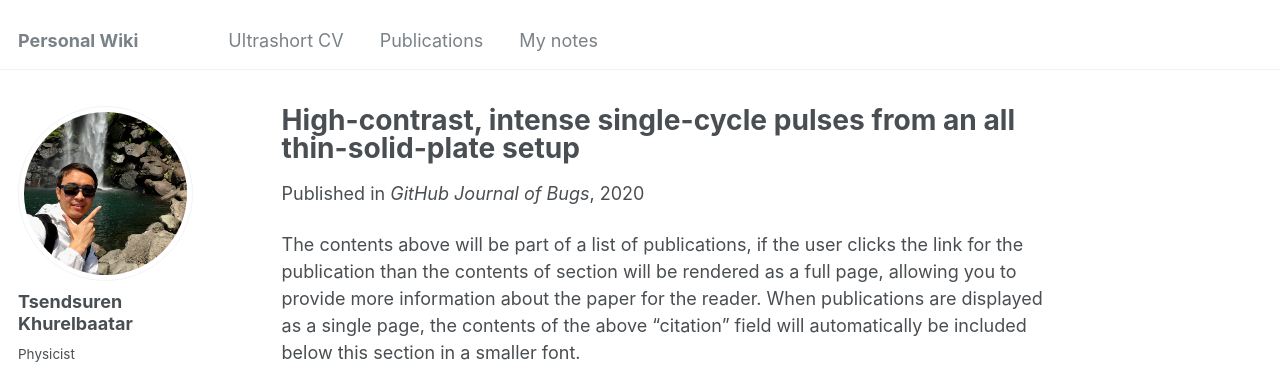
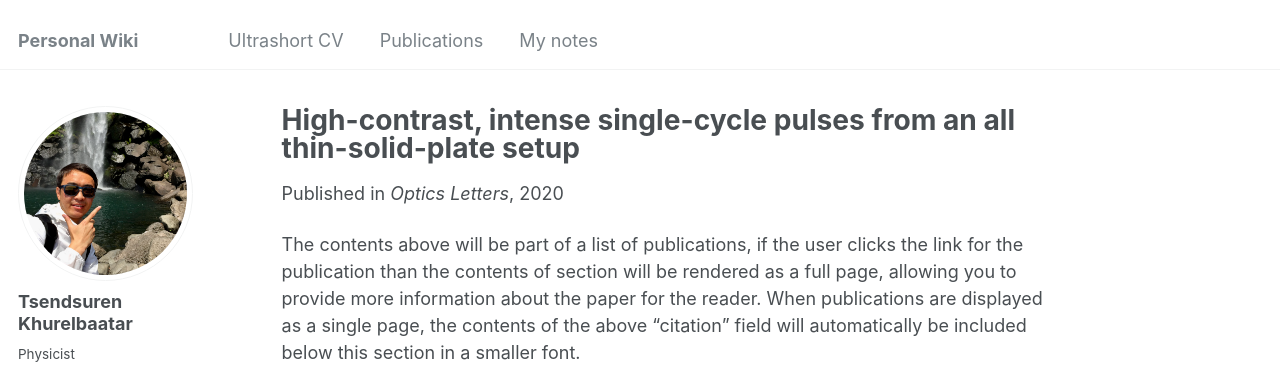
Before and after one commit to Tsendsuren/tsendsuren.github.io, a Jekyll site: the page built from _publications/2024-02-17-paper-title-number-4.md, in a window 1280 px wide and 1042 px high. Shown: the top 376 px of the window. Built offline with Jekyll 4.4.1, drawn with Linux system fonts in a browser that asks for light colours; some web fonts are replaced.

Commit message:
adding pubs

```diff
--- a/_publications/2024-02-17-paper-title-number-4.md
+++ b/_publications/2024-02-17-paper-title-number-4.md
@@ -4,7 +4,7 @@ collection: publications
 permalink: /publication/2024-02-17-paper-title-number-4
 excerpt: 'This paper is about fixing template issue #693.'
 date: 2020-01-10
-venue: 'GitHub Journal of Bugs'
+venue: 'Optics Letters'
 paperurl: 'https://doi.org/10.1364/OL.382592'
 citation: 'Meenkyo Seo, Khurelbaatar Tsendsuren, Sambit Mitra, Matthias Kling, and Dongeon Kim, "High-contrast, intense single-cycle pulses from an all thin-solid-plate setup," Opt. Lett. 45, 367-370 (2020)'
 ---
```
